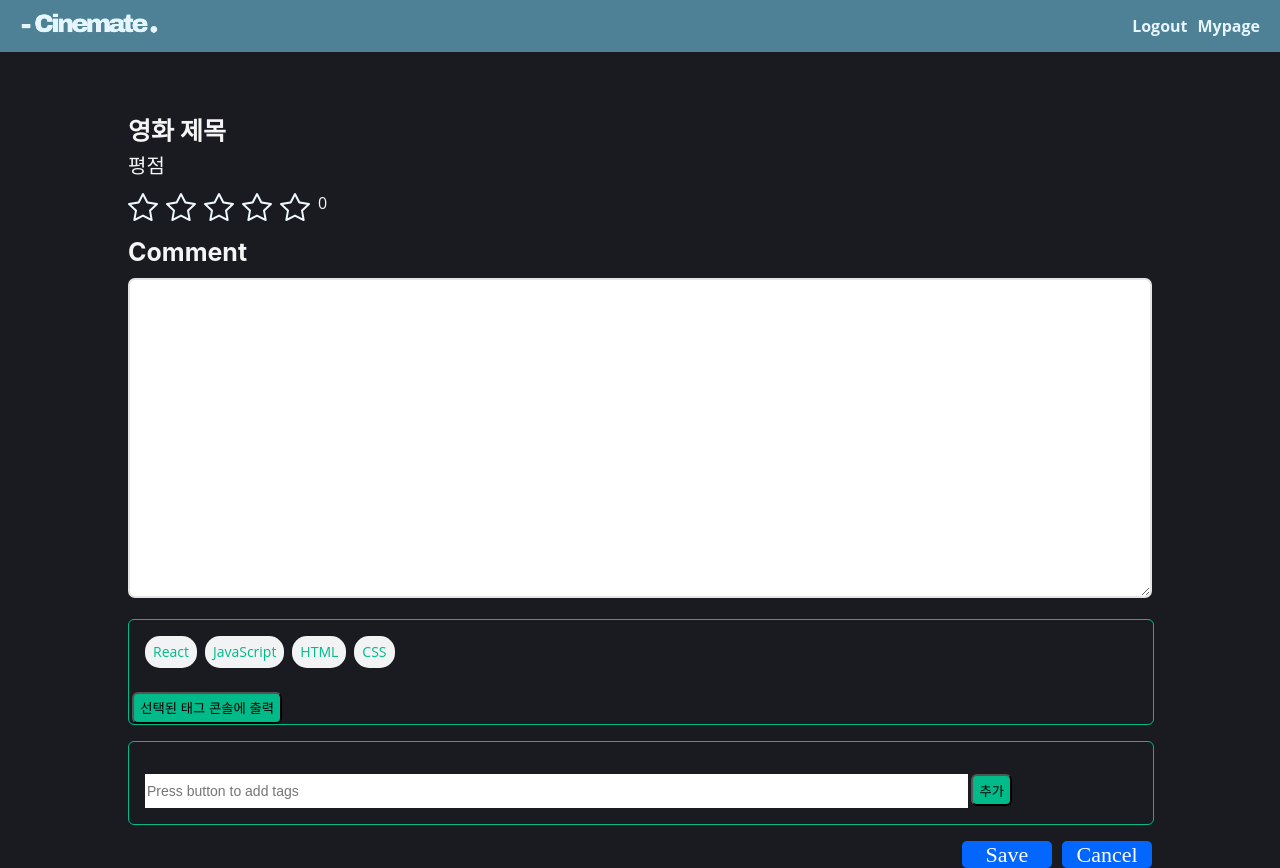
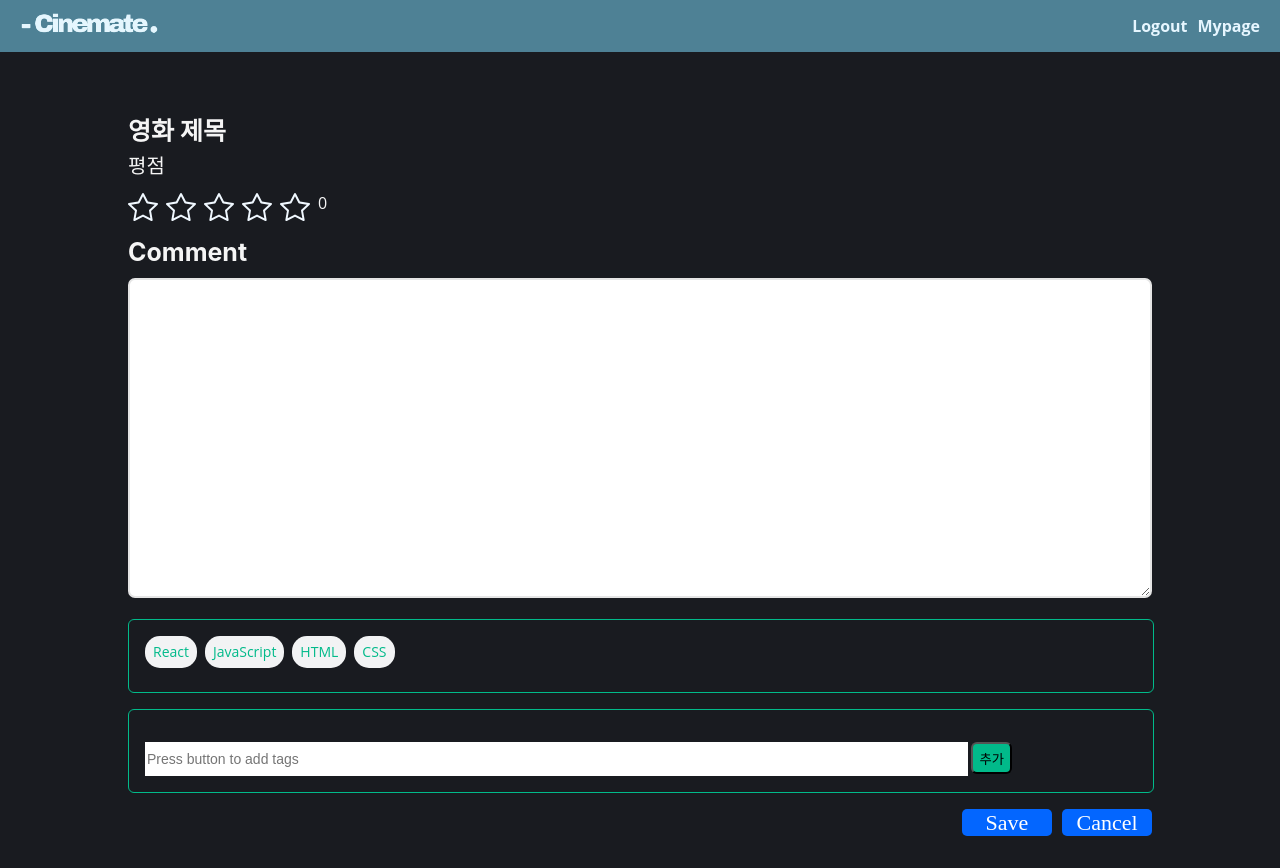
Before and after one commit to Kyonggi-Project/front-end, a React (Create React App) app: page /write in a window 1280 px wide. After the commit the page ends 836 px from the top, so only its background shows below. Built offline with nearby package versions, Linux system fonts and the light colour scheme.

Commit message:
태그 상태 관리

```diff
--- a/src/components/NewBoard.jsx
+++ b/src/components/NewBoard.jsx
@@ -14,7 +14,17 @@ export default function NewBoard() {
   const { id } = useParams();
 
   const [inputTags, setInputTags] = useState([]);
-  const [tags, setTags] = useState([]);
+  const [selectedTags, setSelectedTags] = useState([]);
+
+  // 자식 컴포넌트로부터 선택된 태그를 업데이트하는 콜백 함수
+  const updateSelectedTags = (tags) => {
+    setSelectedTags(tags);
+  };
+
+    // 태그 업데이트 함수
+    const handleInputTagUpdate = (updatedInputTags) => {
+      setInputTags(updatedInputTags);
+    };
 
   useEffect(() => {
     if (id) {
@@ -43,14 +53,6 @@ export default function NewBoard() {
   function handleCancel() {
     navigate('/board');
   }
-  // 태그를 추가하는 함수
-  const addInputTag = (tag) => {
-    setInputTags([...inputTags, tag]);
-  };
-
-  const addTag = (tag) => {
-    setTags([...tags, tag]);
-  };
 
   function handleSbumit(event) {
     event.preventDefault();
@@ -61,7 +63,7 @@ export default function NewBoard() {
       content: content,
       rating: rating,
       inputTags: inputTags,
-      tags: tags,
+      tags: selectedTags,
     };
     console.log(formData);
 
@@ -107,8 +109,8 @@ export default function NewBoard() {
             onChange={handleContent}
             className='input-box2'
           />
-          <TagList addTags={addTag} />
-          <TagInput addTag={addInputTag} />
+          <TagList updateSelectedTags={updateSelectedTags} />
+          <TagInput onUpdateTags={handleInputTagUpdate} />
         </div>
         <button type='button' onClick={handleCancel} className='buttons'>Cancel</button>
         <button type='submit' className='buttons'>{id ? 'Edit' : 'Save'}</button>
--- a/src/components/tag/TagInput.jsx
+++ b/src/components/tag/TagInput.jsx
@@ -1,7 +1,7 @@
-import { useState, useRef } from 'react';
+import { useState, useRef, useEffect } from 'react';
 import './Tag.css';
 
-const TagInput = ({ addTag }) => { // addTag를 props로 받음
+const TagInput = ({ onUpdateTags }) => {
 
   const [tags, setTags] = useState([]);
   const inputRef = useRef(null);
@@ -11,12 +11,15 @@ const TagInput = ({ addTag }) => { // addTag를 props로 받음
     setTags(filter);
   };
 
+  useEffect(() => {
+    onUpdateTags(tags); // 태그가 변경될 때마다 업데이트된 태그 전달
+  }, [tags, onUpdateTags]);
+
   const addTags = () => {
     const inputVal = inputRef.current.value;
     if (inputVal !== '' && !tags.includes(inputVal)) {
       setTags([...tags, inputVal]);
       inputRef.current.value = '';
-      addTag(inputVal); // 입력한 태그를 부모 컴포넌트로 전달
     }
   };
 
--- a/src/components/tag/TagList.jsx
+++ b/src/components/tag/TagList.jsx
@@ -1,41 +1,38 @@
-import { useState } from 'react';
+import { useEffect, useState } from 'react';
 import './Tag.css';
 
-const TagList = ({ addTags }) => { // addTags 함수를 props로 받음
-  // 미리 정의된 태그 목록
+const TagList = ({ updateSelectedTags }) => {
   const predefinedTags = ['React', 'JavaScript', 'HTML', 'CSS'];
-
-  // 선택된 태그 목록을 관리할 상태
   const [selectedTags, setSelectedTags] = useState([]);
 
-  // 태그를 선택하는 함수
   const toggleTag = (tag) => {
-    // 이미 선택된 태그라면 제거, 아니면 추가
-    if (selectedTags.includes(tag)) {
-      setSelectedTags(selectedTags.filter((selectedTag) => selectedTag !== tag));
-    } else {
-      setSelectedTags([...selectedTags, tag]);
-    }
+    setSelectedTags(prevTags => {
+      if (prevTags.includes(tag)) {
+        return prevTags.filter((selectedTag) => selectedTag !== tag);
+      } else {
+        return [...prevTags, tag];
+      }
+    });
   };
 
-  // 선택된 태그들을 콘솔에 출력하는 함수
-  const logSelectedTags = () => {
-    console.log('Selected tags:', selectedTags);
-    addTags(selectedTags); // 선택된 태그들을 부모 컴포넌트로 전달
-  };
+  useEffect(() => {
+    // 업데이트된 태그를 부모 컴포넌트로 전달
+    updateSelectedTags(selectedTags);
+  }, [selectedTags, updateSelectedTags]);
 
   return (
     <div className="tags-input-container">
       <ul id="tags">
-        {/* 미리 정의된 태그 목록을 매핑하여 보여줌 */}
         {predefinedTags.map((tag, index) => (
-          <li key={index} className={`tag ${selectedTags.includes(tag) ? 'selected' : ''}`} onClick={() => toggleTag(tag)}>
+          <li
+            key={index}
+            className={`tag ${selectedTags.includes(tag) ? 'selected' : ''}`}
+            onClick={() => toggleTag(tag)}
+          >
             <span className="tag-title">{tag}</span>
           </li>
         ))}
       </ul>
-      {/* 선택된 태그들을 콘솔에 출력하는 버튼 */}
-      <button type='button' onClick={logSelectedTags}>선택된 태그 콘솔에 출력</button>
     </div>
   );
 };
```
